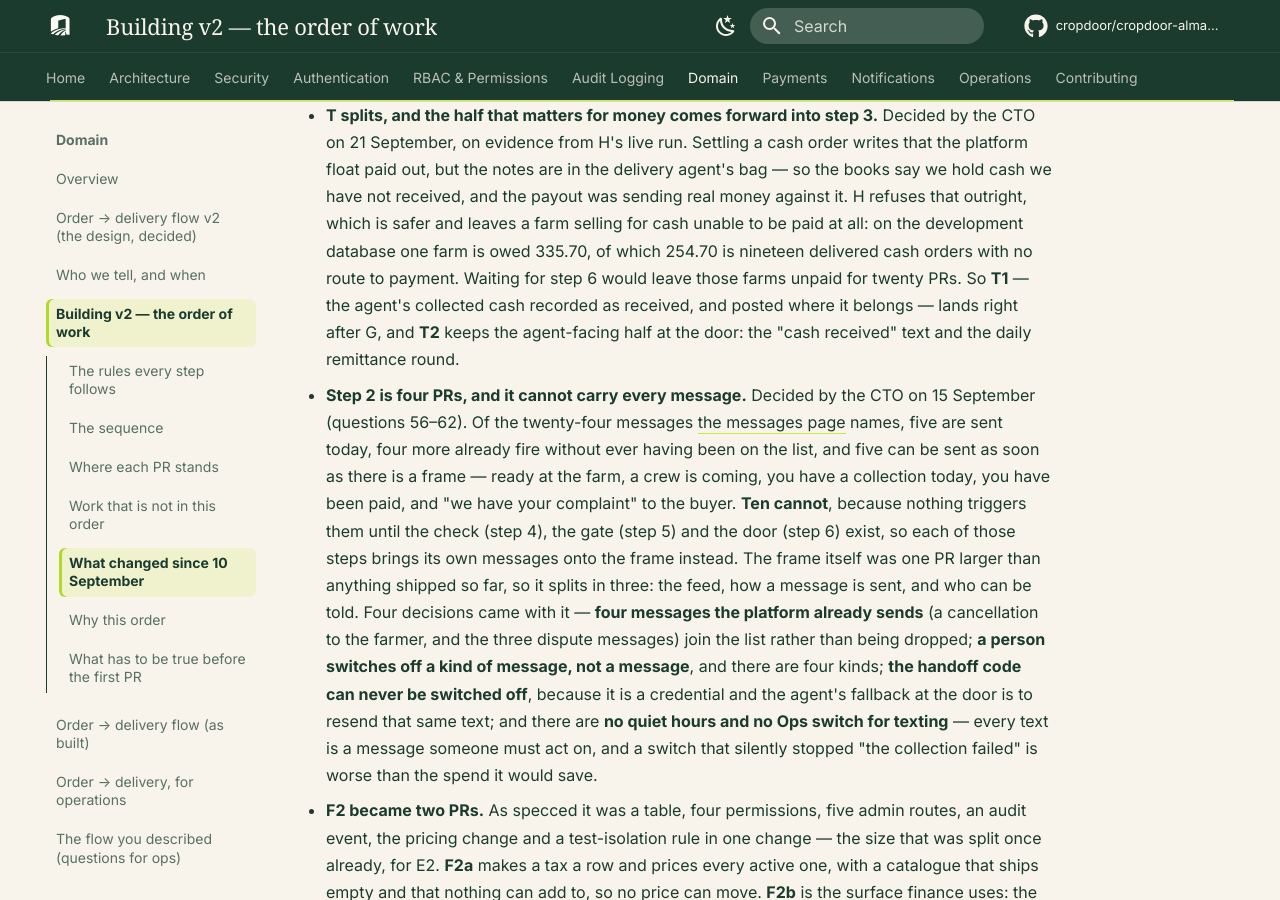
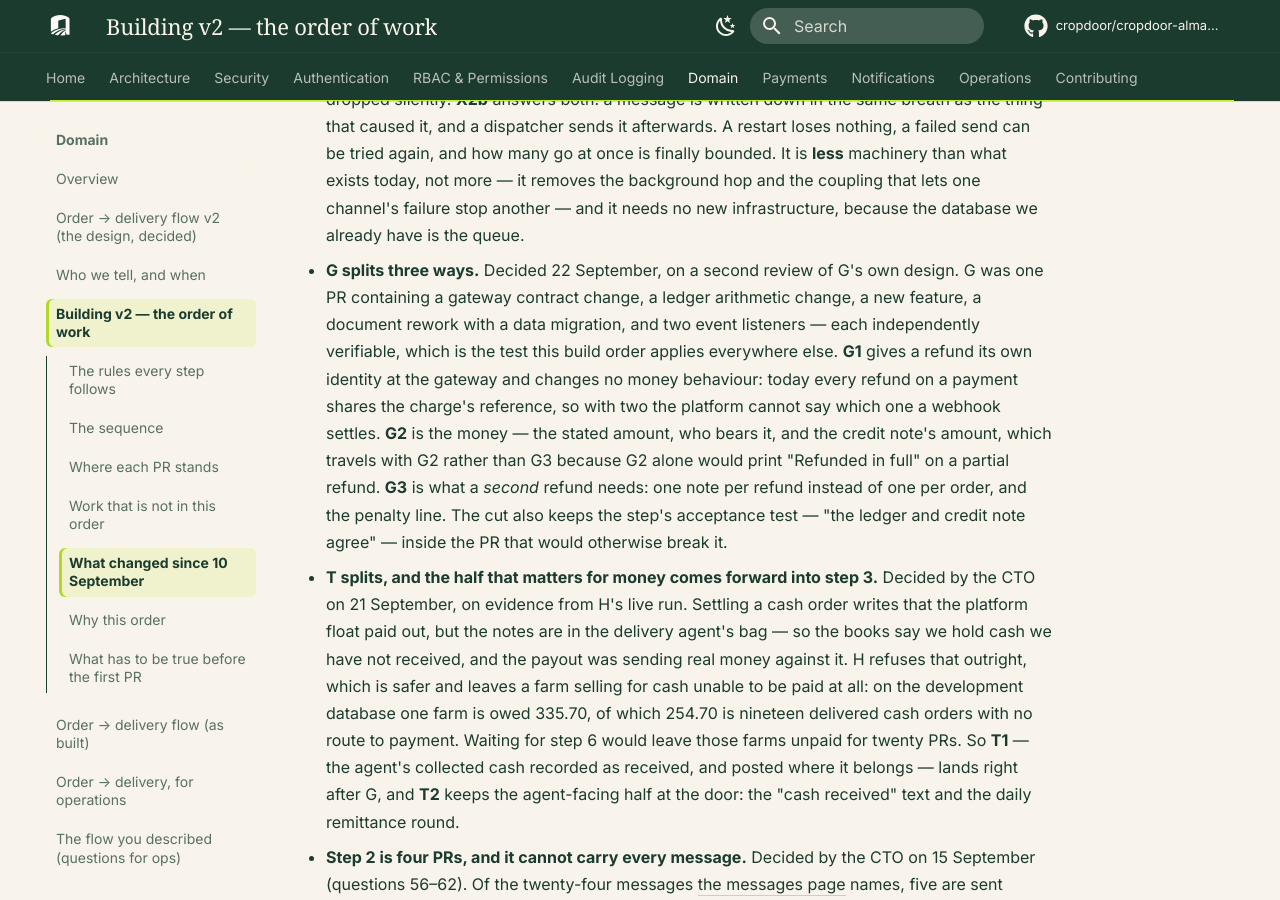
Before and after one commit to cropdoor/cropdoor-almanac, an MkDocs documentation site: the page built from docs/domain/order-delivery-flow-v2-build-order.md, in a window 1280 px wide and 900 px high, scrolled down 9242 px. Built offline with MkDocs 1.6.1 and Material for MkDocs 9.7.7, drawn with Linux system fonts in a browser that asks for light colours; some web fonts are replaced; comment, search, counter and statistics services are not loaded; some of the changed text lies outside the part shown.

Commit message:
docs(build-order): G splits three ways; G1 is in review
G was one PR carrying a gateway contract change, a ledger arithmetic change, a
new feature, a document rework with a data migration and two event listeners.
Each is independently verifiable, which is the test this order applies
everywhere else. G1 (#281) gives a refund its own identity at the gateway and
changes no money behaviour.

```diff
--- a/docs/domain/order-delivery-flow-v2-build-order.md
+++ b/docs/domain/order-delivery-flow-v2-build-order.md
@@ -63,7 +63,9 @@ The one place that says what is finished. A PR is **Done** only once it is merge
 | 2 · Telling people | Y1 | each message picks its own channels, and an order text arrives switched on | **Done** | #248 |
 | 2 · Telling people | Y2 | the four new messages whose trigger already exists, and the money switch | **Done** | #256 |
 | 2 · Telling people | Y3 | the three silences Y2 made visible, and the crew change that spoke twice | **Done** | #257 |
-| 3 · Money rails | G | refunds of a stated amount, with the credit-note line | Not started | — |
+| 3 · Money rails | G1 | a refund carries its own name at the gateway, so two on one payment can be told apart | In review | #281 |
+| 3 · Money rails | G2 | refunds of a stated amount, and who bears them | Not started | — |
+| 3 · Money rails | G3 | one credit note per refund, and the penalty line | Not started | — |
 | 3 · Money rails | T1 | the agent's collected cash recorded as received, so a cash order can be paid at all | **Done** | #277 |
 | 3 · Money rails | H | the payout run reads the ledger and skips a disputed order | **Done** | #276 |
 | 3 · Money rails | I | refund a cash buyer by mobile money | Not started | — |
@@ -112,6 +114,17 @@ This page is the living order of work, so it is corrected as the CTO decides and
 - **D became two PRs.** The day-before reminder and the packing step shared nothing, so they shipped separately (#230, #231) rather than as one change carrying a farmer-visible button removal alongside a dormant job.
 - **Step 2 is five PRs, and thirty-six in all.** Decided by the CTO on 15 September, after looking at how a message is actually sent today. It is published inside the app and delivered on a background thread — so if the app restarts between the order being saved and the message going out, which a deploy does routinely, **the message is lost and nothing records that it ever existed**. Separately, that background worker is unbounded while the database allows twenty connections at once, so a burst of messages can exhaust them and the ones that lose are dropped silently. **X2b** answers both: a message is written down in the same breath as the thing that caused it, and a dispatcher sends it afterwards. A restart loses nothing, a failed send can be tried again, and how many go at once is finally bounded. It is **less** machinery than what exists today, not more — it removes the background hop and the coupling that lets one channel's failure stop another — and it needs no new infrastructure, because the database we already have is the queue.
 
+- **G splits three ways.** Decided 22 September, on a second review of G's own design. G was one PR
+  containing a gateway contract change, a ledger arithmetic change, a new feature, a document rework
+  with a data migration, and two event listeners — each independently verifiable, which is the test
+  this build order applies everywhere else. **G1** gives a refund its own identity at the gateway and
+  changes no money behaviour: today every refund on a payment shares the charge's reference, so with
+  two the platform cannot say which one a webhook settles. **G2** is the money — the stated amount,
+  who bears it, and the credit note's amount, which travels with G2 rather than G3 because G2 alone
+  would print "Refunded in full" on a partial refund. **G3** is what a *second* refund needs: one
+  note per refund instead of one per order, and the penalty line. The cut also keeps the step's
+  acceptance test — "the ledger and credit note agree" — inside the PR that would otherwise break it.
+
 - **T splits, and the half that matters for money comes forward into step 3.** Decided by the CTO on 21 September, on evidence from H's live run. Settling a cash order writes that the platform float paid out, but the notes are in the delivery agent's bag — so the books say we hold cash we have not received, and the payout was sending real money against it. H refuses that outright, which is safer and leaves a farm selling for cash unable to be paid at all: on the development database one farm is owed 335.70, of which 254.70 is nineteen delivered cash orders with no route to payment. Waiting for step 6 would leave those farms unpaid for twenty PRs. So **T1** — the agent's collected cash recorded as received, and posted where it belongs — lands right after G, and **T2** keeps the agent-facing half at the door: the "cash received" text and the daily remittance round.
 
 - **Step 2 is four PRs, and it cannot carry every message.** Decided by the CTO on 15 September (questions 56–62). Of the twenty-four messages [the messages page](order-delivery-notifications.md) names, five are sent today, four more already fire without ever having been on the list, and five can be sent as soon as there is a frame — ready at the farm, a crew is coming, you have a collection today, you have been paid, and "we have your complaint" to the buyer. **Ten cannot**, because nothing triggers them until the check (step 4), the gate (step 5) and the door (step 6) exist, so each of those steps brings its own messages onto the frame instead. The frame itself was one PR larger than anything shipped so far, so it splits in three: the feed, how a message is sent, and who can be told. Four decisions came with it — **four messages the platform already sends** (a cancellation to the farmer, and the three dispute messages) join the list rather than being dropped; **a person switches off a kind of message, not a message**, and there are four kinds; **the handoff code can never be switched off**, because it is a credential and the agent's fallback at the door is to resend that same text; and there are **no quiet hours and no Ops switch for texting** — every text is a message someone must act on, and a switch that silently stopped "the collection failed" is worse than the spend it would save.
```
